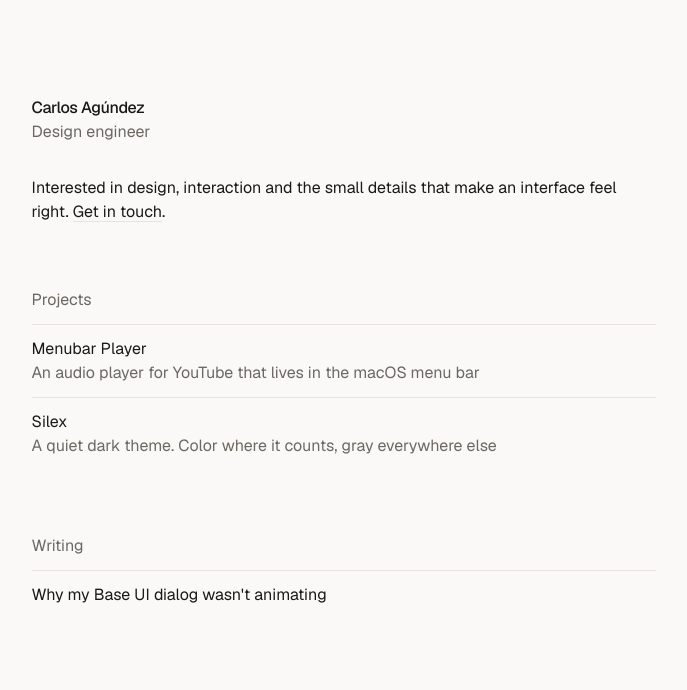
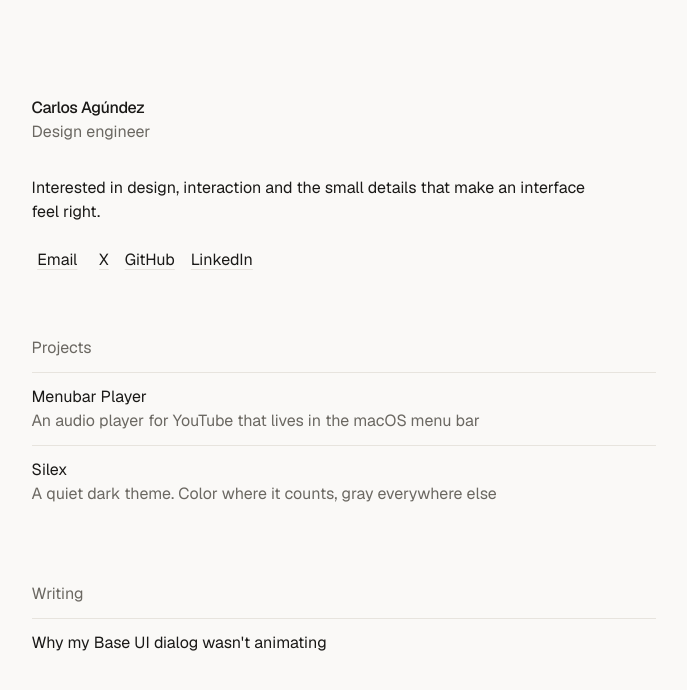
Before and after one commit to cagndz/agundez-me, a Next.js app: page / in a window 1280 px wide. Shown: the top 690 px of the page, without its empty margins (289-976 px from the left). Built offline with nearby package versions, Linux system fonts and the light colour scheme.

Commit message:
feat: replace bio mailto link with contact row

```diff
--- a/src/app/(site)/page.tsx
+++ b/src/app/(site)/page.tsx
@@ -2,6 +2,8 @@ import { PostList } from '@/components/post-list'
 import { getAllPosts } from '@/lib/writing'
 import { RevealOnce } from '@/components/reveal-once'
 import { ProjectList } from '@/components/project-list'
+import { ContactLinks } from '@/components/contact-links'
+
 export default async function Home() {
 	const posts = await getAllPosts()
 
@@ -11,15 +13,11 @@ export default async function Home() {
 			<p className='text-muted'>Design engineer</p>
 			<p className='mt-8'>
 				Interested in design, interaction and the small details that make an
-				interface feel right.{' '}
-				<a
-					href='mailto:carlos@agundez.me'
-					className='underline decoration-border underline-offset-4 transition-colors duration-150 ease-out-strong hover:decoration-accent'
-				>
-					Get in touch
-				</a>
-				.
+				interface feel right.
 			</p>
+			<div className='mt-6'>
+				<ContactLinks />
+			</div>
 			<div className='mt-16'>
 				<ProjectList />
 			</div>
```
